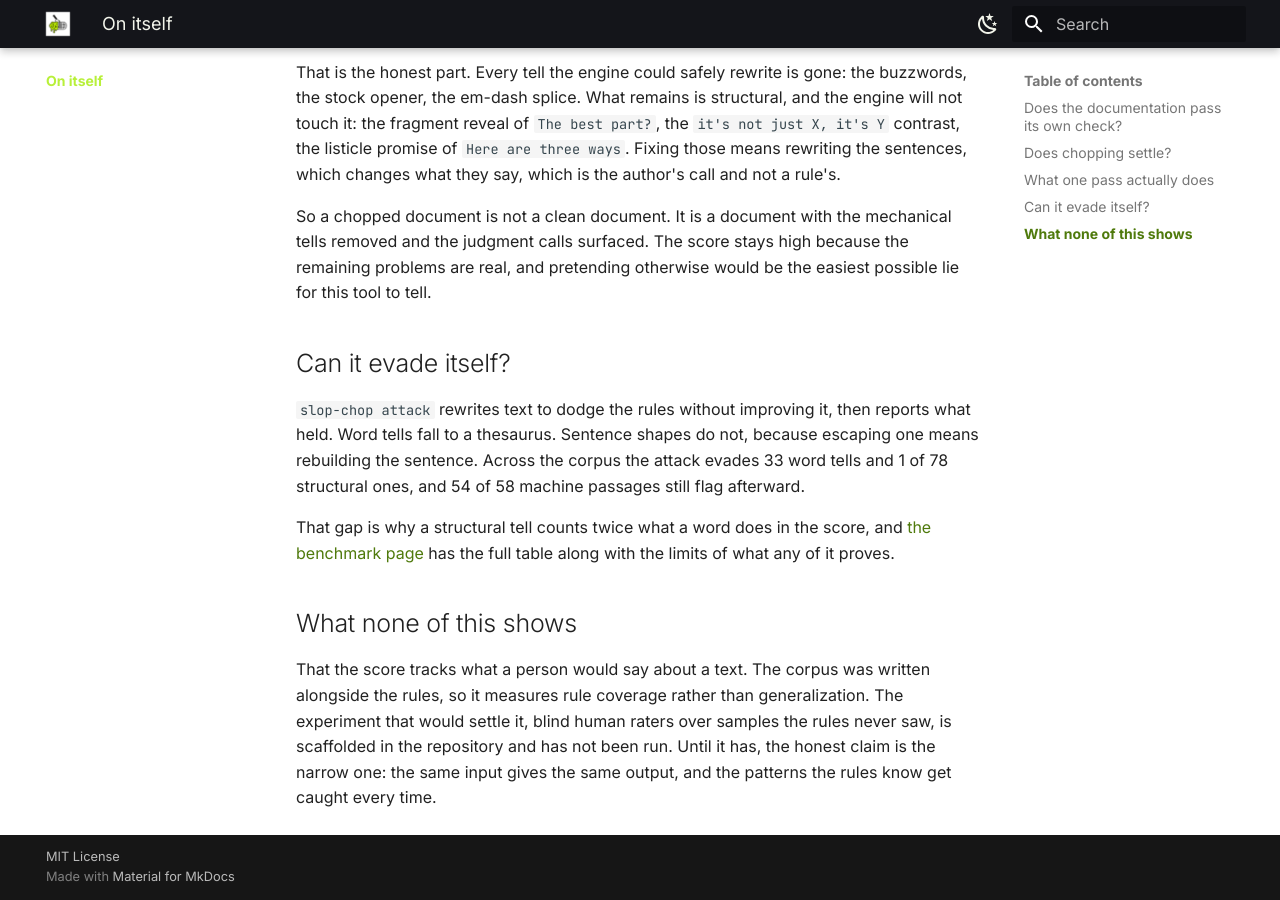
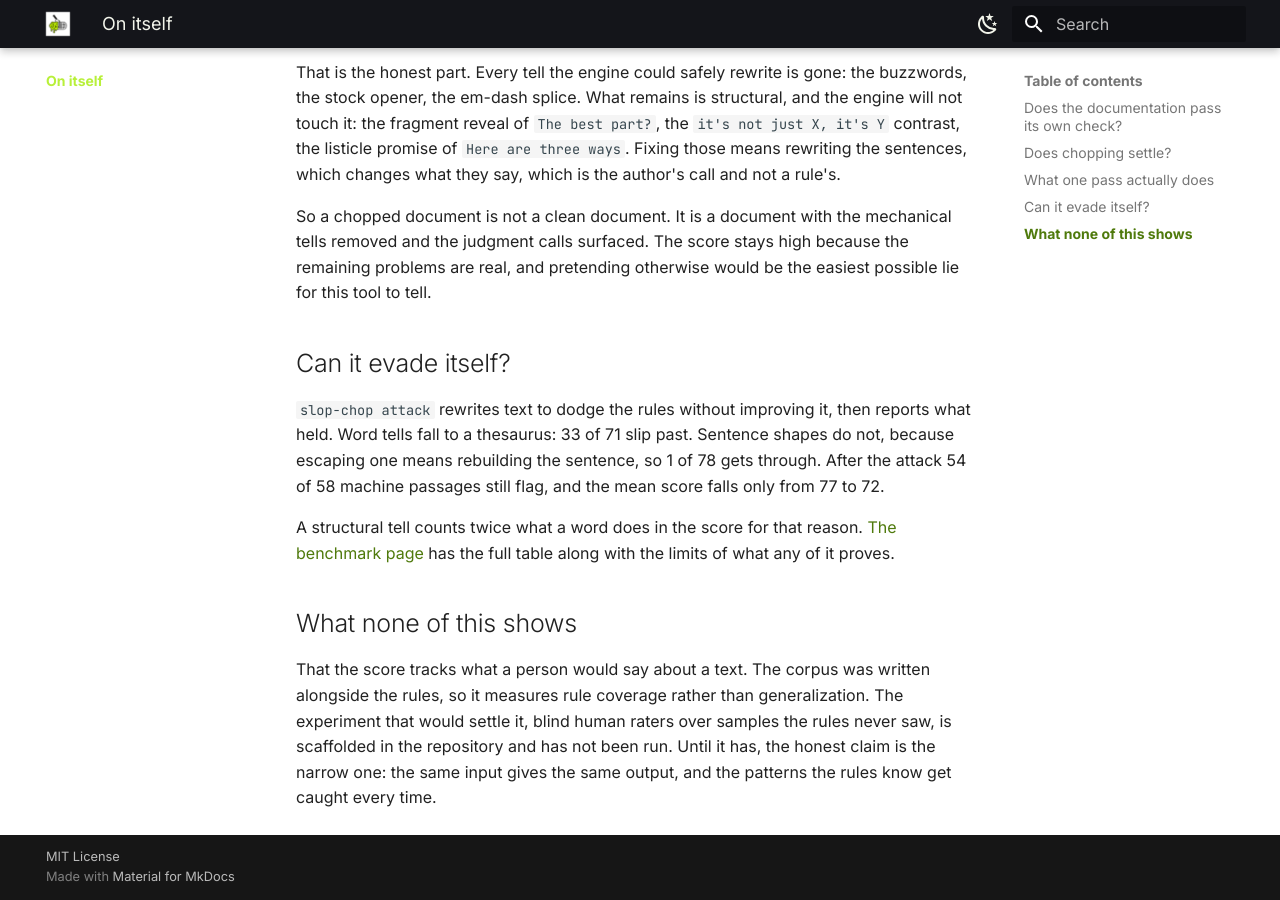
Before and after one commit to dcadolph/slop-chop, an MkDocs documentation site: the page built from docs/ITSELF.md, in a window 1280 px wide and 900 px high, scrolled down 1896 px. Built offline with MkDocs 1.6.1 and Material for MkDocs 9.7.7, drawn with Linux system fonts in a browser that asks for light colours.

Commit message:
Give the attack numbers a denominator and a scale
The README said the attack evades 33 word tells and 1 structural tell out of
78. A reader ties that 78 to both numbers. It is the structural total alone:
the benchmark table is 33 evaded of 71 word tells and 1 of 78 structural ones.
ITSELF.md already said it correctly.

Both pages also stated the counts without the one number that makes them
legible, which the benchmark page has and neither repeated: the attack moves
the mean score from 77 to only 72. Without it a reader cannot tell whether 54
of 58 is a good result or a bad one.

Cut two phrases that read as conclusions and carry nothing. Pointing the
engine at itself says less than trying to beat your own rules. Saying a number
is measured rather than asserted argues for rigor in place of showing it, and
the measurement is in the same sentence.

```diff
--- a/docs/ITSELF.md
+++ b/docs/ITSELF.md
@@ -82,12 +82,12 @@ to tell.
 ## Can it evade itself?
 
 `slop-chop attack` rewrites text to dodge the rules without improving it, then reports what
-held. Word tells fall to a thesaurus. Sentence shapes do not, because escaping one means
-rebuilding the sentence. Across the corpus the attack evades 33 word tells and 1 of 78
-structural ones, and 54 of 58 machine passages still flag afterward.
+held. Word tells fall to a thesaurus: 33 of 71 slip past. Sentence shapes do not, because
+escaping one means rebuilding the sentence, so 1 of 78 gets through. After the attack 54 of
+58 machine passages still flag, and the mean score falls only from 77 to 72.
 
-That gap is why a structural tell counts twice what a word does in the score, and
-[the benchmark page](BENCHMARK.md) has the full table along with the limits of what any of
+A structural tell counts twice what a word does in the score for that reason.
+[The benchmark page](BENCHMARK.md) has the full table along with the limits of what any of
 it proves.
 
 ## What none of this shows
```
Also changed, not shown: README.md (+10 -8 lines).
